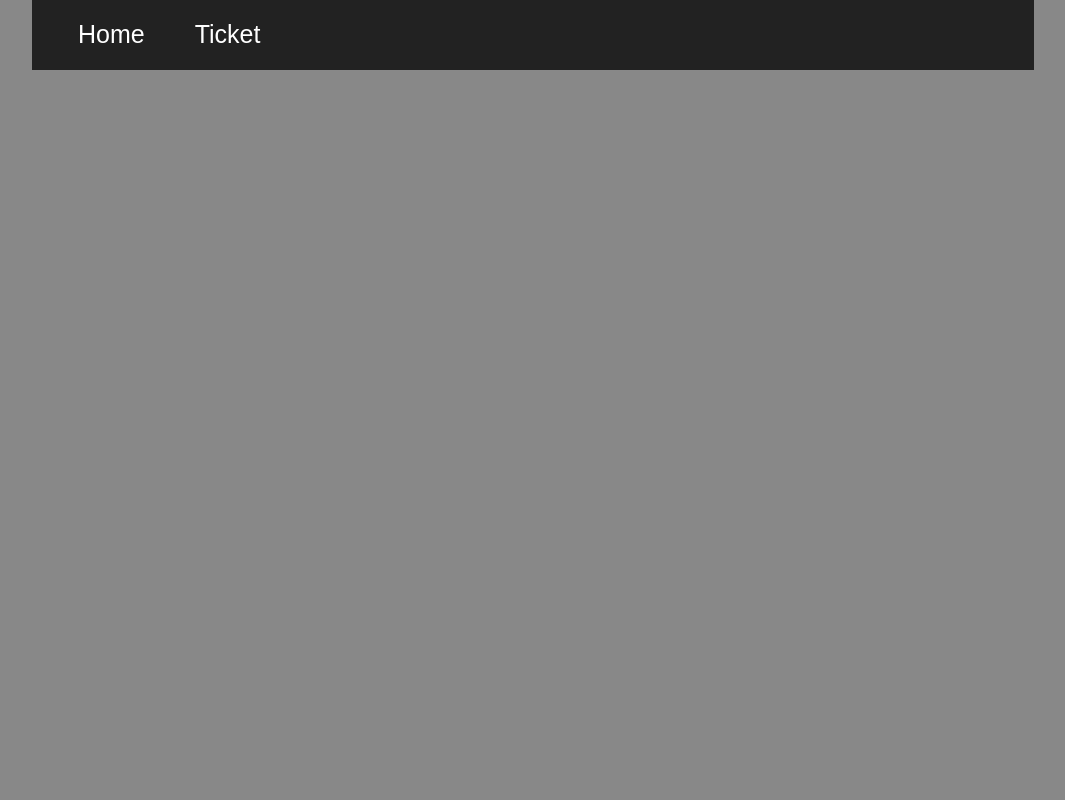
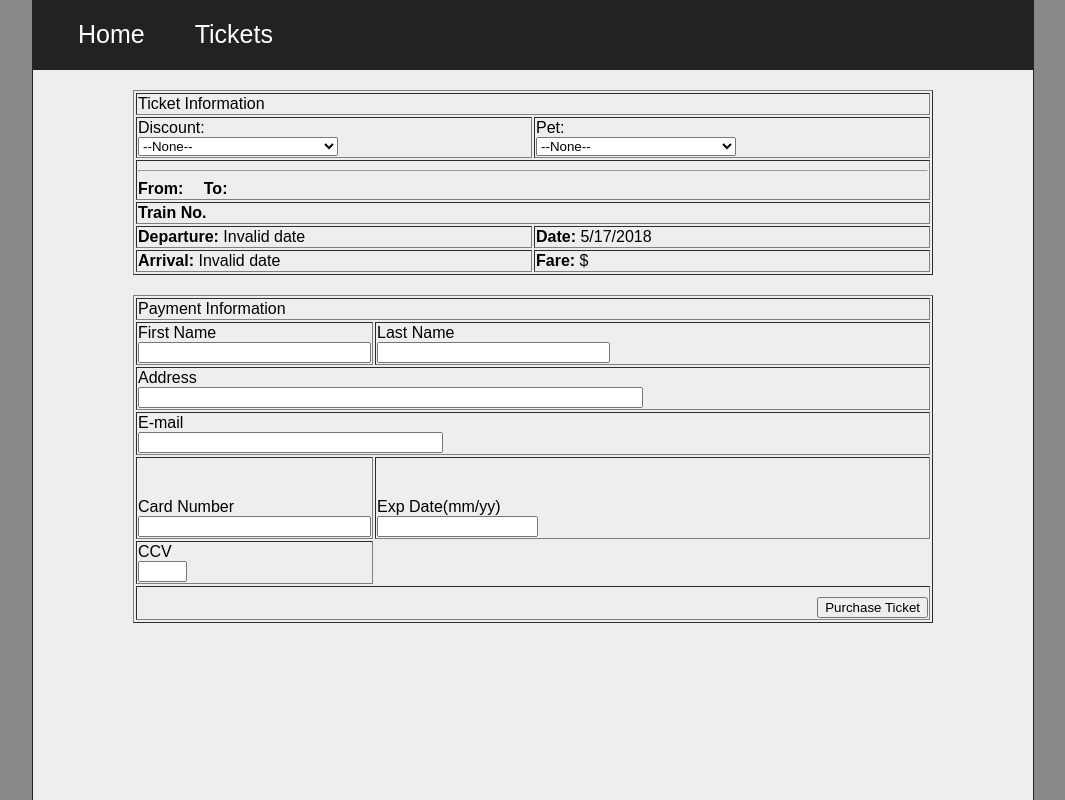
Before and after one commit to brianmo91/railroad, a React (Create React App) app: page /Checkout in a window 1280 px wide. Shown: the whole page, without its empty margins (107-1172 px from the left). Built offline with nearby package versions, Linux system fonts and the light colour scheme; no server answers.

Commit message:
Checkout ui

```diff
--- a/src/App.css
+++ b/src/App.css
@@ -30,7 +30,14 @@ a:active {
   border-right: 1px solid #222;
   text-align: center;
   width: 1000px;
-  height: stretch;
+  min-height: 700px;
+  padding-bottom: 100px;
+}
+
+.App-header {
+  background-color: #222;
+  height: 30px;
+  padding: 20px;
 }
 
 .tablets {
@@ -47,8 +54,5 @@ a:active {
   text-align: left;
 }
 
-.App-header {
-  background-color: #222;
-  height: 30px;
-  padding: 20px;
+.thead {
 }
--- a/src/App.js
+++ b/src/App.js
@@ -3,13 +3,15 @@ import { Route, Link, BrowserRouter } from "react-router-dom";
 import "./App.css";
 
 import Train from "./Train";
+import Checkout from "./Checkout";
+import Tickets from "./Tickets";
 
 class Routes extends Component {
   render() {
     return [
       <nav>
         <Link to="/">Home</Link>&emsp;&emsp;
-        <Link to="/ticket">Ticket</Link>
+        <Link to="/Tickets">Tickets</Link>
       </nav>
     ];
   }
@@ -17,16 +19,20 @@ class Routes extends Component {
 
 class App extends Component {
   render() {
-    return (
+    return [
       <BrowserRouter>
         <div className="App">
           <header className="App-header">
             <Routes />
           </header>
           <Route path="/" exact component={Train} />
+          <Route path="/Checkout" exact component={Checkout} />
+          <Route path="/Tickets" exact component={Tickets} />
         </div>
-      </BrowserRouter>
-    );
+      </BrowserRouter>,
+      <footer>
+      </footer>
+    ];
   }
 }
 
--- /dev/null
+++ b/src/Checkout.js
@@ -0,0 +1,196 @@
+import React, { Component } from "react";
+import { Link } from "react-router-dom";
+import axios from "axios";
+import moment from "moment";
+
+class TicketInfo extends Component {
+  render() {
+    let t = this.props.ticket;
+    let date = moment(t.date).format('M/D/YYYY');
+    return (
+      <div>
+        <form onSubmit={this.props.onSubmit}>
+          <table border='1' className='tabletl'>
+            <tr>
+              <td colspan='2'>Ticket Information</td>
+            </tr>
+            <tr>
+              <td>
+                <label>
+                  Discount:<br />
+                  <select style={{ width: "200px" }} name="Discount" value={JSON.stringify(this.props.discount)} onChange={this.props.onD}>
+                    <option value={JSON.stringify({pct: 1.0, type: null})} label="--None--" />
+                    <option value={JSON.stringify({pct: 0.8, type: "Military (20%)"})} label="Military (20%)" />
+                    <option value={JSON.stringify({pct: 0.8, type: "Senior (20%)"})} label="Senior (20%)" />
+                    <option value={JSON.stringify({pct: 0.8, type: "Handicapped (20%)"})} label="Handicapped (20%)" />
+                    <option value={JSON.stringify({pct: 0.8, type: "Child (20%)"})} label="Child (20%)" />
+                  </select>
+                </label>
+              </td>
+              <td>
+                <label>
+                  Pet:<br />
+                  <select style={{ width: "200px" }} name="Pet" value={this.props.pet} onChange={this.props.onT}>
+                    <option value='0' label="--None--" />
+                    <option value='1' label="Pet (+$25.00)" />
+                  </select>
+                </label>
+              </td>
+            </tr>
+            <tr>
+              <td colspan='2'>
+                <hr/>
+                <b>From:</b> {t.start_name} &emsp;<b>To:</b> {t.end_name}
+              </td>
+            </tr>
+            <tr>
+              <td colspan="2"><b>Train No. {t.train_id}</b></td>
+            </tr>
+            <tr>
+              <td>
+                <b>Departure:</b> <span style={{textAlign:'right'}}>{moment(t.start_time, "HH:mm:ss").format("h:mm a")}</span>
+              </td>
+              <td><b>Date:</b> {date}</td>
+            </tr>
+            <tr>
+              <td>
+                <b>Arrival:</b> {moment(t.end_time, "HH:mm:ss").format("h:mm a")}
+              </td>
+              <td><b>Fare:</b> ${t.fare}</td>
+            </tr>
+          </table>
+        </form>
+      </div>
+    );
+  }
+}
+
+class PaymentInfo extends Component {
+  render() {
+    let p = this.props.payinfo;
+    return (
+      <div>
+        <form onSubmit={this.props.onSubmit}>
+          <table border='1' className='tabletl'>
+            <tr>
+              <td colspan='2'>Payment Information</td>
+            </tr>
+            <tr>
+              <td width='215'><label>First Name<br/>
+                <input type="text" name='f_name' size='26' value={p.f_name} onChange={(e)=>this.props.onP(e)} required/>
+              </label></td>
+              <td><label>Last Name<br/>
+                <input type="text" name='l_name' size='26' value={p.l_name} onChange={(e)=>this.props.onP(e)} required/>
+              </label></td>
+            </tr>
+            <tr>
+              <td colspan='2'><label>Address<br/>
+                <input type="text" name='address' size='60' value={p.address} onChange={(e)=>this.props.onP(e)} required/>
+              </label></td>
+            </tr>
+            <tr>
+              <td colspan='2'><label>E-mail<br/>
+                <input type="text" name='email' size='35' maxlength='15' value={p.email} onChange={(e)=>this.props.onP(e)} required/>
+              </label></td>
+            </tr>
+            <tr>
+              <td style={{paddingTop:'40px'}}><label>Card Number<br/>
+                <input type="text" name='creditNum' size='26' maxlength='16' />
+              </label></td>
+              <td style={{paddingTop:'40px'}}><label>Exp Date(mm/yy)<br/>
+                <input type="text" name='expiration' size='17' maxlength='5' />
+              </label></td>
+            </tr>
+            <tr>
+              <td><label>CCV<br/>
+                <input type="text" name='ccv' size='3' maxlength='3' />
+              </label></td>
+            </tr>
+            <tr>
+              <td colspan='2' valign='bottom' align='right' height='30px'>
+                <input name='submit' type="submit" value='Purchase Ticket'/>
+              </td>
+            </tr>
+          </table>
+        </form>
+      </div>
+    );
+  }
+}
+
+class Checkout extends Component {
+  constructor(props) {
+    super(props);
+    this.state = {
+      toReceipt: false,
+      Ticket: {},
+      Pet: 0,
+      Discount: {pct: 1.0, type: null},
+      PayInfo: {
+        f_name: '',
+        l_name: '',
+        address: '',
+        email: ''
+      }
+    };
+
+    this.handlePayChange = this.handlePayChange.bind(this);
+    this.handleTicketChange = this.handleTicketChange.bind(this);
+    this.handleDiscountChange = this.handleDiscountChange.bind(this);
+    this.handleSubmit = this.handleSubmit.bind(this);
+  }
+
+  componentDidMount(){
+    fetch("/getCheckout")
+      .then(res => res.json())
+      .then(info => this.setState({ Ticket: info }));
+  }
+
+  handleSubmit(event) {
+    event.preventDefault();
+    this.setState({ isSelDisabled: true });
+    console.log("SELECTION: " + event.target[0].value);
+    axios
+      .post("/purchaseTicket", {
+        train_id: event.target[0].value
+      })
+      .then(info => {
+        this.setState({ toReceipt: true });
+      })
+      .catch(err => console.log(err));
+  }
+
+  handlePayChange(event){
+    const t = event.target;
+    const value = t.value;
+    const name = t.name;
+    var newstate = this.state.PayInfo;
+    newstate[name] = value;
+    this.setState(newstate);
+  }
+
+  handleTicketChange(event){
+    const t = event.target;
+    const value = t.value;
+    const name = t.name;
+    this.setState({ [name]: value });
+  }
+
+  handleDiscountChange(event){
+    const t = event.target;
+    const value = JSON.parse(t.value);
+    const name = t.name;
+    this.setState({ [name]: value });
+  }
+
+  render() {
+    return (
+      <div>
+        <TicketInfo discount={this.state.Discount} pet={this.state.Pet} ticket={this.state.Ticket} onT={this.handleTicketChange} onD={this.handleDiscountChange}/>
+        <PaymentInfo payinfo={this.state.PayInfo} onP={this.handlePayChange} onSubmit={this.handleSubmit}/>
+      </div>
+    );
+  }
+}
+
+export default Checkout;
--- /dev/null
+++ b/src/Tickets.js
@@ -0,0 +1,13 @@
+import React, { Component } from "react";
+import { Link } from "react-router-dom";
+import axios from "axios";
+
+class Tickets extends Component {
+  render() {
+    return (
+      <div/>
+    );
+  }
+}
+
+export default Tickets;
--- a/src/Train.js
+++ b/src/Train.js
@@ -1,5 +1,5 @@
 import React, { Component } from "react";
-import { Link } from "react-router-dom";
+import { Redirect } from "react-router-dom";
 import DatePicker from "react-date-picker";
 import moment from "moment";
 import axios from "axios";
@@ -27,6 +27,7 @@ class TrainSelection extends Component {
               <label>
                 Station From:<br />
                 <select
+                  style={{ width: "200px" }}
                   name="stationfrom"
                   value={this.props.stationfrom}
                   onChange={this.props.handleInputChange}
@@ -41,6 +42,7 @@ class TrainSelection extends Component {
               <label>
                 Station To:<br />
                 <select
+                  style={{ width: "200px" }}
                   name="stationto"
                   value={this.props.stationto}
                   onChange={this.props.handleInputChange}
@@ -96,17 +98,30 @@ class TrainList extends Component {
     let traininfo = null;
     if (this.props.trains) {
       traininfo = this.props.trains.map(train => (
-        <table border="1" className='tabletl'>
+        <table border="1" className="tabletl">
           <tr>
             <td colspan="3">Train No. {train.train_id}</td>
           </tr>
           <tr>
-            <td>Departure: {train.start_time}</td>
-            <td>Arrival: {train.end_time}</td>
-            <td>Fare: {train.fare}</td>
+            <td>
+              Departure: {moment(train.start_time, "HH:mm:ss").format("h:mm a")}
+            </td>
+            <td>
+              Arrival: {moment(train.end_time, "HH:mm:ss").format("h:mm a")}
+            </td>
+            <td>Fare: ${train.fare}</td>
           </tr>
           <tr>
-            <td colspan="3">{train.train_id}</td>
+            <td colspan="3">
+              <form onSubmit={this.props.handleSelect}>
+                <input type="hidden" name="train_id" value={train.train_id} />
+                <input
+                  type="submit"
+                  disabled={this.props.disabled}
+                  value="Select"
+                />
+              </form>
+            </td>
           </tr>
         </table>
       ));
@@ -119,7 +134,9 @@ class Train extends Component {
   constructor(props) {
     super(props);
     this.state = {
+      toCheckout: false,
       isDisabled: false,
+      isSelDisabled: false,
       Stations: [],
       AvailTrains: [],
       date: new Date(),
@@ -131,6 +148,7 @@ class Train extends Component {
     this.handleDateChange = this.handleDateChange.bind(this);
     this.handleInputChange = this.handleInputChange.bind(this);
     this.handleSubmit = this.handleSubmit.bind(this);
+    this.handleSelect = this.handleSelect.bind(this);
   }
 
   componentDidMount() {
@@ -157,7 +175,7 @@ class Train extends Component {
     event.preventDefault();
     if (this.state.stationfrom === this.state.stationto)
       return alert("Stations cannot be identical");
-    this.setState({ isDisabled: true });
+    this.setState({ isDisabled: true, isSelDisabled: true });
     axios
       .post("/getTrains", {
         date: this.state.date,
@@ -169,12 +187,29 @@ class Train extends Component {
       .then(info => {
         this.setState({ AvailTrains: info.data });
         console.log(JSON.stringify(this.state.AvailTrains));
-        this.setState({ isDisabled: false });
+        this.setState({ isDisabled: false, isSelDisabled: false });
+      })
+      .catch(err => console.log(err));
+  }
+
+  handleSelect(event) {
+    event.preventDefault();
+    this.setState({ isSelDisabled: true });
+    console.log("SELECTION: " + event.target[0].value);
+    axios
+      .post("/selectTrain", {
+        train_id: event.target[0].value
+      })
+      .then(info => {
+        this.setState({ toCheckout: true });
       })
       .catch(err => console.log(err));
   }
 
   render() {
+    if (this.state.toCheckout === true) {
+      return <Redirect to="/Checkout" />;
+    }
     return (
       <div>
         <TrainSelection
@@ -188,7 +223,11 @@ class Train extends Component {
           handleInputChange={this.handleInputChange}
           handleSubmit={this.handleSubmit}
         />
-        <TrainList trains={this.state.AvailTrains} />
+        <TrainList
+          disabled={this.state.isSelDisabled}
+          trains={this.state.AvailTrains}
+          handleSelect={this.handleSelect}
+        />
       </div>
     );
   }
```
Also changed, not shown: server.js (+43 -1 lines).
